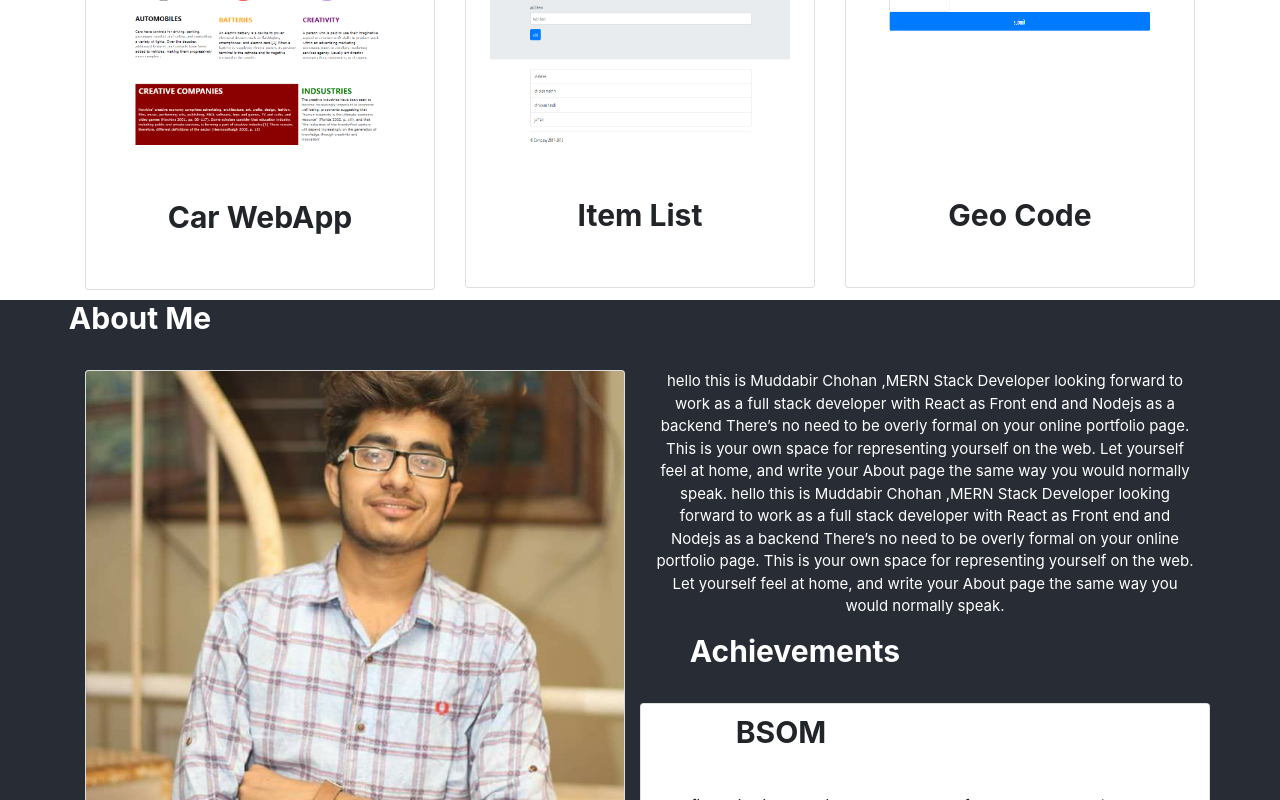
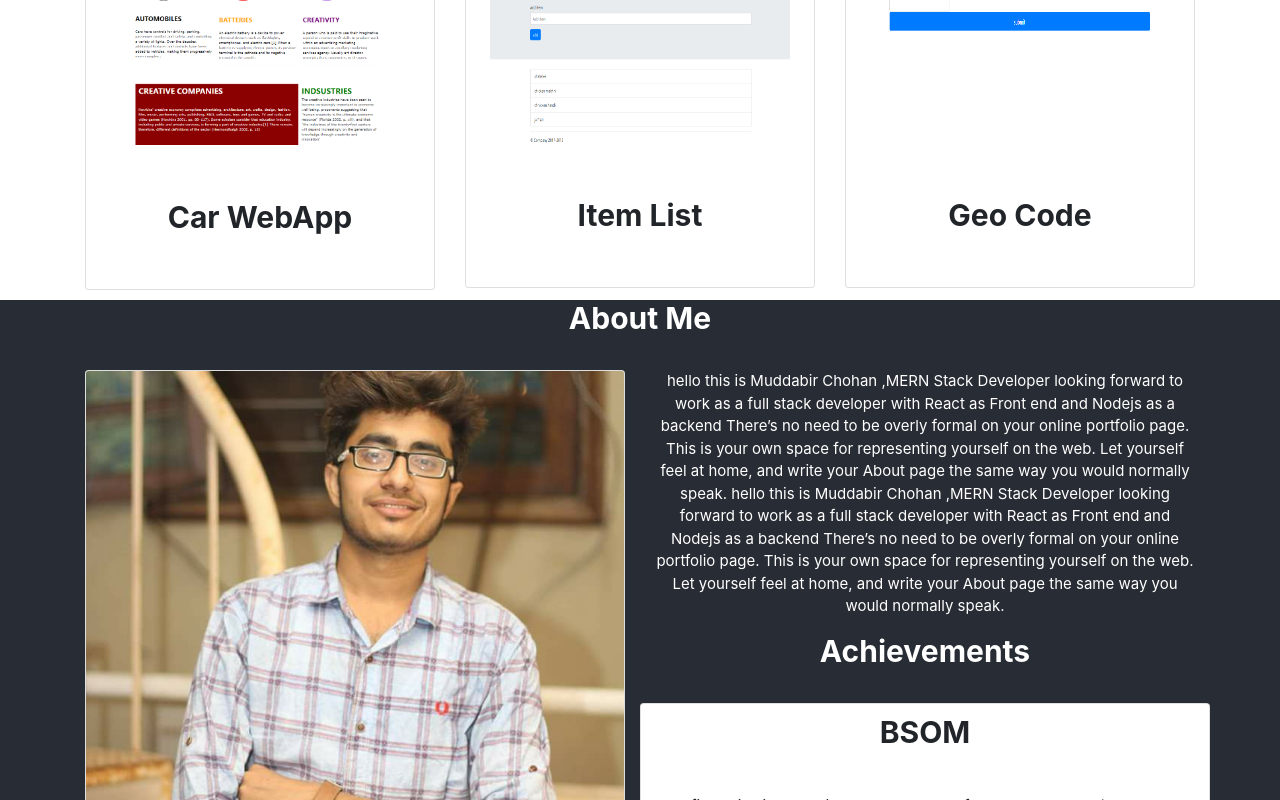
Before and after one commit to Muddabirchohan/portfolio, a React (Create React App) app: page /about in a window 1280 px wide. Shown: the part 1210-2010 px from the top of the page. Built offline with nearby package versions, Linux system fonts and the light colour scheme.

Commit message:
Update App.css

```diff
--- a/src/App.css
+++ b/src/App.css
@@ -187,7 +187,7 @@ color: white }
   text-align: center;
   font-style: inherit;
   /* margin-top: 1240px; */
-  width: 280px;
+  /* width: 280px; */
   height: 60px;
   font-size: 30px;
   font-family: inherit;
```
